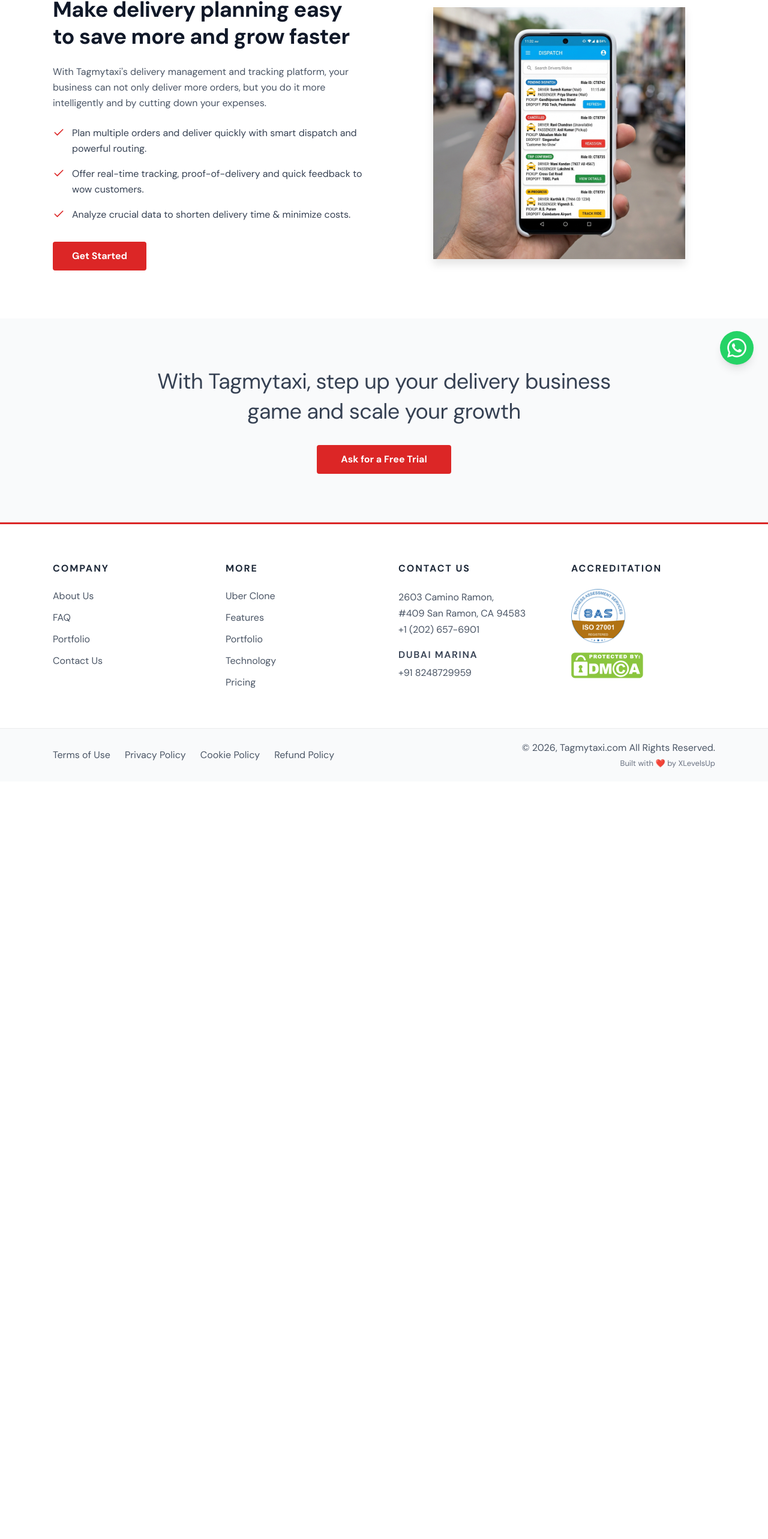
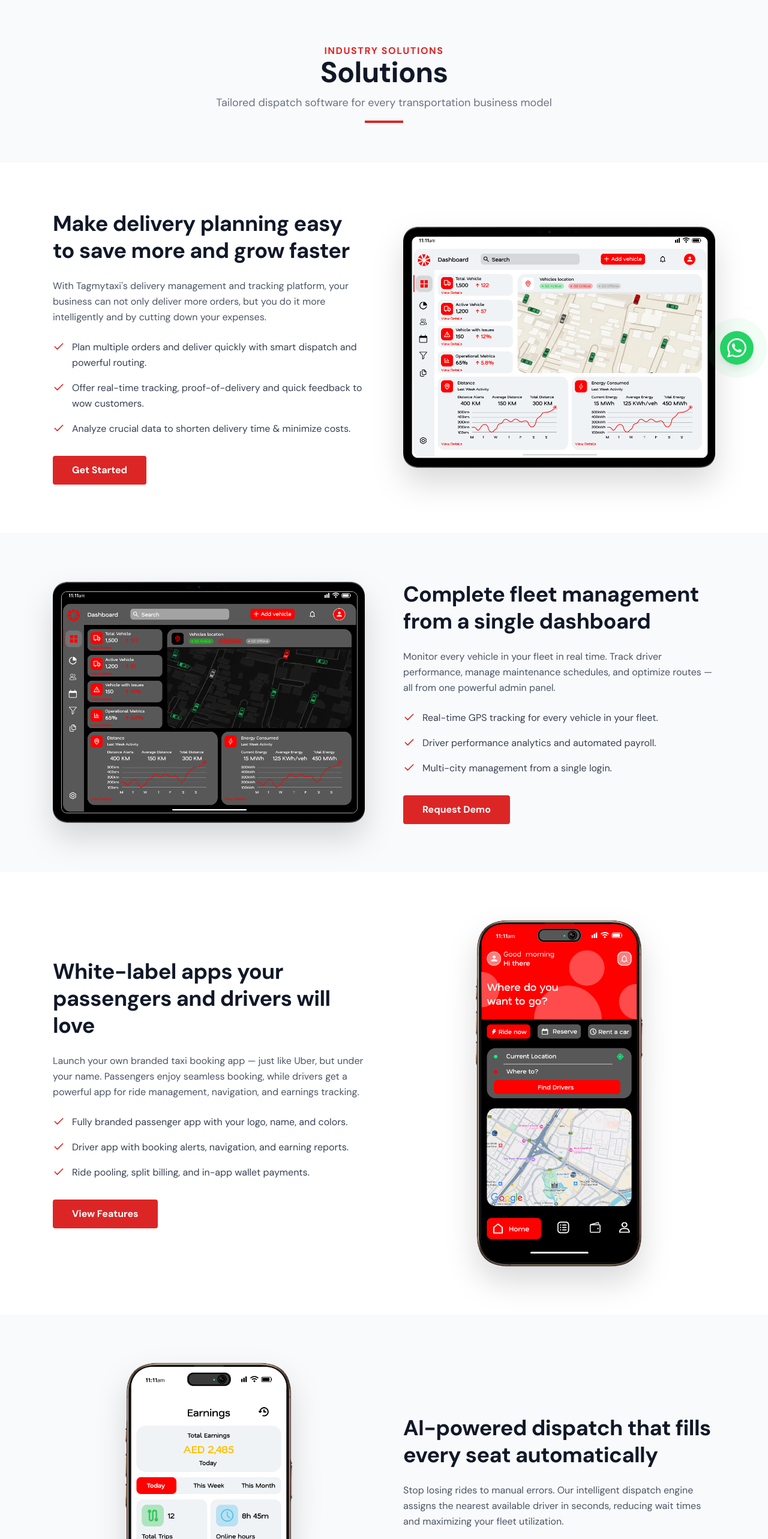
Before and after one commit to XLevelsUp/tag-my-taxi, a Next.js app: page /solutions in a window 1280 px wide. Shown: the part 168-2734 px from the top of the page at 60% size. Before the commit the page ends 1471 px from the top, so only its background shows below. Built offline with nearby package versions, Linux system fonts and the light colour scheme.

Commit message:
images updated

```diff
--- a/src/app/features/page.tsx
+++ b/src/app/features/page.tsx
@@ -172,7 +172,7 @@
                 <h2 className="text-3xl font-bold text-gray-900 mb-10">Passenger application</h2>
                 <NumberedFeatureList features={passengerFeatures} />
               </div>
-              <PhoneMockup src="/phone_app_illustration.png" alt="Passenger App" />
+              <PhoneMockup src="/mobile2.png" alt="TagMyTaxi Passenger App — book a ride with live map" />
             </div>
           </div>
         </section>
@@ -183,7 +183,7 @@
         <section className="py-12 md:py-20 bg-gray-50">
           <div className="max-w-6xl mx-auto px-6">
             <div className="grid md:grid-cols-2 gap-8 md:gap-16 items-center">
-              <PhoneMockup src="/taxi_ride_illustration.png" alt="Driver App" />
+              <PhoneMockup src="/mobile4.png" alt="TagMyTaxi Driver App — live tracking and ride alerts" />
               <div>
                 <h2 className="text-3xl font-bold text-gray-900 mb-10">Driver application</h2>
                 <NumberedFeatureList features={driverFeatures} />
@@ -202,7 +202,7 @@
                 <h2 className="text-3xl font-bold text-gray-900 mb-10">Dispatcher panel</h2>
                 <NumberedFeatureList features={dispatcherFeatures} />
               </div>
-              <DashboardMockup src="/business_growth_illustration.png" alt="Dispatcher Panel" />
+              <DashboardMockup src="/tab2.png" alt="TagMyTaxi Dispatcher Panel — fleet management dashboard" />
             </div>
           </div>
         </section>
@@ -213,7 +213,7 @@
         <section className="py-12 md:py-20 bg-gray-50">
           <div className="max-w-6xl mx-auto px-6">
             <div className="grid md:grid-cols-2 gap-8 md:gap-16 items-center">
-              <DashboardMockup src="/business_growth_illustration.png" alt="Admin Panel" />
+              <DashboardMockup src="/tab1.png" alt="TagMyTaxi Admin Panel — dark mode with live vehicle tracking" />
               <div>
                 <h2 className="text-3xl font-bold text-gray-900 mb-10">Admin panel</h2>
                 <NumberedFeatureList features={adminFeatures} />
--- a/src/app/solutions/page.tsx
+++ b/src/app/solutions/page.tsx
@@ -3,23 +3,38 @@
 import { Check } from 'lucide-react'
 import { Navbar } from '@/components/landing/Navbar'
 import { Footer } from '@/components/landing/Footer'
+import { FadeIn } from '@/components/animations/FadeIn'
 
 export default function SolutionsPage() {
   return (
     <div className="flex flex-col min-h-screen bg-white font-sans text-gray-900">
       <Navbar />
 
+      {/* Page Header */}
+      <header className="pt-40 pb-16 bg-gray-50 border-b border-gray-100">
+        <div className="max-w-6xl mx-auto px-6 text-center space-y-3">
+          <span className="text-[#dc2626] font-bold uppercase tracking-widest text-base">Industry Solutions</span>
+          <h1 className="text-4xl md:text-5xl font-bold text-gray-900">
+            Solutions
+          </h1>
+          <p className="text-gray-500 text-lg max-w-2xl mx-auto">
+            Tailored dispatch software for every transportation business model
+          </p>
+          <div className="w-16 h-1 bg-[#dc2626] mx-auto mt-4" />
+        </div>
+      </header>
+
       {/* Delivery Planning Section */}
       <section className="py-12 md:py-20 bg-white">
         <div className="max-w-6xl mx-auto px-6">
           <div className="grid md:grid-cols-2 gap-8 md:gap-16 items-center">
             {/* Left: Text */}
-            <div className="space-y-6">
+            <FadeIn delay={0.2} direction="right" className="space-y-6">
               <h2 className="text-3xl md:text-4xl font-bold text-gray-900 leading-tight">
                 Make delivery planning easy to save more and grow faster
               </h2>
               <p className="text-gray-600 leading-relaxed">
-                With Tagmytaxi's delivery management and tracking platform, your business can not only deliver more orders, but you do it more intelligently and by cutting down your expenses.
+                With Tagmytaxi&apos;s delivery management and tracking platform, your business can not only deliver more orders, but you do it more intelligently and by cutting down your expenses.
               </p>
               <ul className="space-y-4">
                 <CheckItem text="Plan multiple orders and deliver quickly with smart dispatch and powerful routing." />
@@ -31,30 +46,159 @@
                   Get Started
                 </button>
               </Link>
-            </div>
+            </FadeIn>
 
-            {/* Right: Dispatch App Screenshot */}
-            <div className="flex justify-center">
-              <Image
-                src="/dispatch_app_screenshot.png"
-                alt="Dispatch App Interface"
-                width={420}
-                height={520}
-                className="object-contain drop-shadow-xl"
-              />
-            </div>
+            {/* Right: Real App Screenshot */}
+            <FadeIn delay={0.4} direction="left" className="flex justify-center">
+              <div className="relative w-full max-w-[520px]">
+                <Image
+                  src="/tab2.png"
+                  alt="TagMyTaxi Fleet Management Dashboard — real-time vehicle tracking and metrics"
+                  width={520}
+                  height={390}
+                  className="object-contain w-full drop-shadow-2xl rounded-2xl"
+                  loading="lazy"
+                />
+              </div>
+            </FadeIn>
+          </div>
+        </div>
+      </section>
+
+      {/* Fleet Management Section */}
+      <section className="py-12 md:py-20 bg-gray-50">
+        <div className="max-w-6xl mx-auto px-6">
+          <div className="grid md:grid-cols-2 gap-8 md:gap-16 items-center">
+            {/* Left: Dashboard Screenshot */}
+            <FadeIn delay={0.2} direction="right" className="flex justify-center">
+              <div className="relative w-full max-w-[520px]">
+                <Image
+                  src="/tab1.png"
+                  alt="TagMyTaxi Fleet Management Dashboard — dark mode with live vehicle tracking"
+                  width={520}
+                  height={390}
+                  className="object-contain w-full drop-shadow-2xl rounded-2xl"
+                  loading="lazy"
+                />
+              </div>
+            </FadeIn>
+
+            {/* Right: Text */}
+            <FadeIn delay={0.4} direction="left" className="space-y-6">
+              <h2 className="text-3xl md:text-4xl font-bold text-gray-900 leading-tight">
+                Complete fleet management from a single dashboard
+              </h2>
+              <p className="text-gray-600 leading-relaxed">
+                Monitor every vehicle in your fleet in real time. Track driver performance, manage maintenance schedules, and optimize routes — all from one powerful admin panel.
+              </p>
+              <ul className="space-y-4">
+                <CheckItem text="Real-time GPS tracking for every vehicle in your fleet." />
+                <CheckItem text="Driver performance analytics and automated payroll." />
+                <CheckItem text="Multi-city management from a single login." />
+              </ul>
+              <Link href="/contact">
+                <button className="mt-2 bg-[#dc2626] hover:bg-[#b91c1c] text-white font-bold text-base px-8 py-3 rounded transition-colors">
+                  Request Demo
+                </button>
+              </Link>
+            </FadeIn>
+          </div>
+        </div>
+      </section>
+
+      {/* Passenger & Driver Apps Section */}
+      <section className="py-12 md:py-20 bg-white">
+        <div className="max-w-6xl mx-auto px-6">
+          <div className="grid md:grid-cols-2 gap-8 md:gap-16 items-center">
+            {/* Left: Text */}
+            <FadeIn delay={0.2} direction="right" className="space-y-6">
+              <h2 className="text-3xl md:text-4xl font-bold text-gray-900 leading-tight">
+                White-label apps your passengers and drivers will love
+              </h2>
+              <p className="text-gray-600 leading-relaxed">
+                Launch your own branded taxi booking app — just like Uber, but under your name. Passengers enjoy seamless booking, while drivers get a powerful app for ride management, navigation, and earnings tracking.
+              </p>
+              <ul className="space-y-4">
+                <CheckItem text="Fully branded passenger app with your logo, name, and colors." />
+                <CheckItem text="Driver app with booking alerts, navigation, and earning reports." />
+                <CheckItem text="Ride pooling, split billing, and in-app wallet payments." />
+              </ul>
+              <Link href="/features">
+                <button className="mt-2 bg-[#dc2626] hover:bg-[#b91c1c] text-white font-bold text-base px-8 py-3 rounded transition-colors">
+                  View Features
+                </button>
+              </Link>
+            </FadeIn>
+
+            {/* Right: Single Phone Screenshot */}
+            <FadeIn delay={0.4} direction="left" className="flex justify-center">
+              <div className="relative w-full max-w-[280px]">
+                <Image
+                  src="/mobile2.png"
+                  alt="TagMyTaxi Passenger App — book a ride with live map"
+                  width={280}
+                  height={560}
+                  className="object-contain w-full drop-shadow-2xl"
+                  loading="lazy"
+                />
+              </div>
+            </FadeIn>
+          </div>
+        </div>
+      </section>
+
+      {/* Dispatch Software Section */}
+      <section className="py-12 md:py-20 bg-gray-50">
+        <div className="max-w-6xl mx-auto px-6">
+          <div className="grid md:grid-cols-2 gap-8 md:gap-16 items-center">
+            {/* Left: Dispatch Screenshot */}
+            <FadeIn delay={0.2} direction="right" className="flex justify-center">
+              <div className="relative w-full max-w-[280px]">
+                <Image
+                  src="/mobile5.png"
+                  alt="TagMyTaxi Dispatch App — ride assignment and driver tracking"
+                  width={280}
+                  height={560}
+                  className="object-contain w-full drop-shadow-2xl"
+                  loading="lazy"
+                />
+              </div>
+            </FadeIn>
+
+            {/* Right: Text */}
+            <FadeIn delay={0.4} direction="left" className="space-y-6">
+              <h2 className="text-3xl md:text-4xl font-bold text-gray-900 leading-tight">
+                AI-powered dispatch that fills every seat automatically
+              </h2>
+              <p className="text-gray-600 leading-relaxed">
+                Stop losing rides to manual errors. Our intelligent dispatch engine assigns the nearest available driver in seconds, reducing wait times and maximizing your fleet utilization.
+              </p>
+              <ul className="space-y-4">
+                <CheckItem text="Automatic and manual dispatching modes for full flexibility." />
+                <CheckItem text="Smart matching based on proximity, availability, and vehicle type." />
+                <CheckItem text="Real-time dispatcher panel with live ride monitoring." />
+              </ul>
+              <Link href="/contact">
+                <button className="mt-2 bg-[#dc2626] hover:bg-[#b91c1c] text-white font-bold text-base px-8 py-3 rounded transition-colors">
+                  Start Free Trial
+                </button>
+              </Link>
+            </FadeIn>
           </div>
         </div>
       </section>
 
       {/* CTA Banner */}
-      <section className="py-12 md:py-20 bg-gray-50">
-        <div className="max-w-4xl mx-auto px-6 text-center space-y-8">
-          <h2 className="text-3xl md:text-4xl font-light text-gray-700 leading-snug">
+      <section className="py-12 md:py-20 bg-[#dc2626] text-white text-center">
+        <div className="max-w-4xl mx-auto px-6 space-y-8">
+          <h2 className="text-3xl md:text-4xl font-bold leading-snug">
             With Tagmytaxi, step up your delivery business game and scale your growth
           </h2>
+          <p className="text-red-100 text-lg max-w-2xl mx-auto">
+            Join 500+ taxi companies across 42 countries already using TagMyTaxi to run smarter, more profitable fleets.
+          </p>
           <Link href="/contact">
-            <button className="bg-[#dc2626] hover:bg-[#b91c1c] text-white font-bold text-base px-10 py-3 rounded transition-colors">
+            <button className="bg-white text-[#dc2626] hover:bg-red-100 font-bold text-base px-10 py-4 rounded-full transition-colors uppercase tracking-widest">
               Ask for a Free Trial
             </button>
           </Link>
--- a/src/components/landing/Footer.tsx
+++ b/src/components/landing/Footer.tsx
@@ -139,7 +139,7 @@
           </div>
           <div className="text-base text-gray-600 text-center md:text-right">
             <p>© {new Date().getFullYear()}, Tagmytaxi.com All Rights Reserved.</p>
-            <p className="mt-1 text-[13px] text-gray-500">Built with ❤️ by XLevelsUp</p>
+            <p className="mt-1 text-[13px] text-gray-500">Built with ❤️ by <a href="https://www.xlevelsup.com" target="_blank" rel="noopener noreferrer" className="hover:text-[#dc2626] transition-colors">XLevelsUp</a></p>
           </div>
         </div>
       </div>
```
